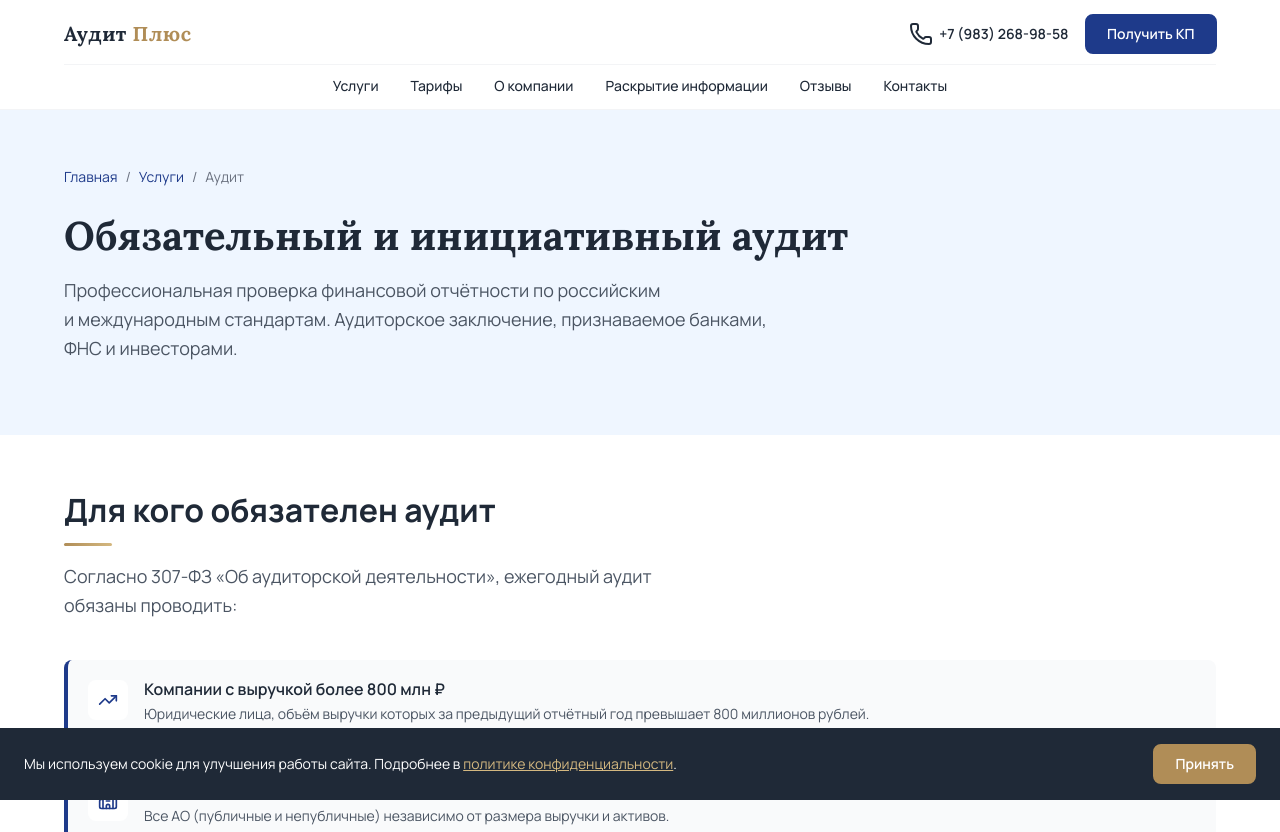
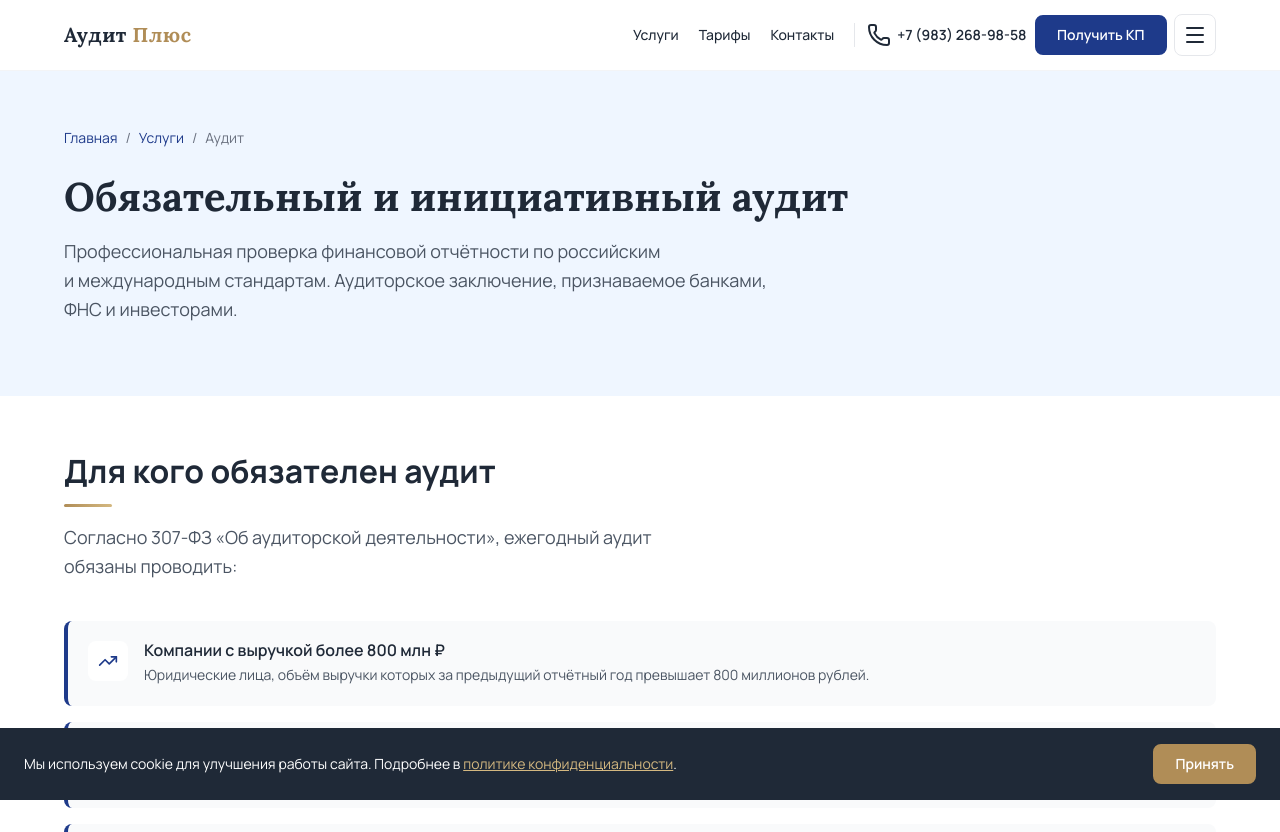
Before and after one commit to ddemidov-issart/demo-site, a plain HTML site: page services/audit.html in a window 1280 px wide. Shown: the top 832 px of the page. Drawn offline with nearby package versions, Linux system fonts and the light colour scheme.

Commit message:
Header: компромиссный вариант — одна строка с 3 ключевыми пунктами + бургер
- Лого (слева) | Услуги Тарифы Контакты | телефон | Получить КП | ☰ (справа)
- О компании, Раскрытие информации, Отзывы — за бургером
- Бургер всегда виден (стилизованная рамка)
- На mobile (<768px): скрываются nav-compact и телефон
- На small (<480px): скрывается кнопка КП
- Вертикальный разделитель между nav и телефоном
- Gold underline hover на пунктах nav-compact
- min-height: 64px (нет CLS)

Co-Authored-By: Claude Opus 4.6 (1M context) <noreply@anthropic.com>

```diff
--- a/shared.js
+++ b/shared.js
@@ -8,27 +8,25 @@
     if (!header) return;
     header.innerHTML = `
     <div class="container">
-      <div class="header-row-1">
-        <a href="${base}index.html" class="logo" aria-label="Аудит Плюс — на главную">Аудит&nbsp;<span>Плюс</span></a>
-        <div class="header-actions">
+      <div class="header-bar">
+        <a href="${base}index.html" class="logo" aria-label="Аудит Плюс — на главную">Аудит <span>Плюс</span></a>
+        <div class="header-right">
+          <nav class="nav-compact" aria-label="Быстрая навигация">
+            <a href="${base}index.html#services">Услуги</a>
+            <a href="${base}tariffs.html">Тарифы</a>
+            <a href="${base}index.html#contacts">Контакты</a>
+          </nav>
+          <div class="nav-separator" aria-hidden="true"></div>
           <a href="tel:+79832689858" class="header-phone" aria-label="Позвонить +7 983 268 98 58">
             <i data-lucide="phone"></i>
-            +7&nbsp;(983)&nbsp;268-98-58
+            +7 (983) 268-98-58
           </a>
-          <a href="${base}index.html#contacts" class="btn btn-primary btn-sm btn-magnetic">Получить&nbsp;КП</a>
+          <a href="${base}index.html#contacts" class="btn btn-primary btn-sm btn-magnetic">Получить КП</a>
           <button class="burger" id="burgerBtn" aria-label="Открыть меню" aria-expanded="false" aria-controls="mobileMenu">
             <i data-lucide="menu"></i>
           </button>
         </div>
       </div>
-      <nav class="nav-desktop" aria-label="Главное меню">
-        <a href="${base}index.html#services">Услуги</a>
-        <a href="${base}tariffs.html">Тарифы</a>
-        <a href="${base}index.html#about">О компании</a>
-        <a href="${base}info.html">Раскрытие информации</a>
-        <a href="${base}index.html#testimonials">Отзывы</a>
-        <a href="${base}index.html#contacts">Контакты</a>
-      </nav>
     </div>`;
   }
 
@@ -44,12 +42,12 @@
     menu.innerHTML = `
       <a href="${base}index.html#services">Услуги</a>
       <a href="${base}tariffs.html">Тарифы</a>
-      <a href="${base}index.html#about">О компании</a>
-      <a href="${base}info.html">Раскрытие информации</a>
+      <a href="${base}index.html#about">О компании</a>
+      <a href="${base}info.html">Раскрытие информации</a>
       <a href="${base}index.html#testimonials">Отзывы</a>
       <a href="${base}index.html#contacts">Контакты</a>
-      <a href="tel:+79832689858">+7 (983) 268-98-58</a>
-      <a href="${base}index.html#contacts" class="btn btn-primary" style="margin-top: 16px;">Получить КП</a>
+      <a href="tel:+79832689858">+7 (983) 268-98-58</a>
+      <a href="${base}index.html#contacts" class="btn btn-primary" style="margin-top: 16px;">Получить КП</a>
     `;
   }
 
@@ -60,8 +58,8 @@
     <div class="container">
       <div class="footer-grid">
         <div class="footer-about">
-          <div class="footer-logo">Аудит&nbsp;<span>Плюс</span></div>
-          <p>Аудиторская компания из Красноярска. Член СРО ААС с 2009 года. Проводим обязательный и инициативный аудит по МСА, ведём бухучёт и налоговый консалтинг.</p>
+          <div class="footer-logo">Аудит <span>Плюс</span></div>
+          <p>Аудиторская компания из Красноярска. Член СРО ААС с 2009 года. Проводим обязательный и инициативный аудит по МСА, ведём бухучёт и налоговый консалтинг.</p>
         </div>
         <div>
           <h4>Услуги</h4>
@@ -75,7 +73,7 @@
         <div>
           <h4>Контакты</h4>
           <ul>
-            <li><a href="tel:+79832689858">+7 (983) 268-98-58</a></li>
+            <li><a href="tel:+79832689858">+7 (983) 268-98-58</a></li>
             <li><a href="mailto:info@auditplyus.ru">info@auditplyus.ru</a></li>
             <li>г. Красноярск, ул. Конституции СССР, 7, оф. 66</li>
             <li>Пн–Пт, 9:00–18:00</li>
@@ -92,12 +90,12 @@
         </div>
       </div>
       <div class="footer-bottom">
-        <div>© 1995–2026 ООО «Аудит Плюс». Все права защищены.</div>
+        <div>© 1995–2026 ООО «Аудит Плюс». Все права защищены.</div>
         <div class="social-row" aria-label="Социальные сети">
-          <a href="https://vk.com/auditplyus" class="social-link" aria-label="Аудит Плюс ВКонтакте">
+          <a href="https://vk.com/auditplyus" class="social-link" aria-label="ВКонтакте">
             <svg viewBox="0 0 24 24" fill="currentColor" aria-hidden="true"><path d="M12.785 16.241s.288-.032.435-.193c.135-.148.131-.425.131-.425s-.019-1.298.585-1.49c.595-.189 1.359 1.259 2.169 1.815.612.42 1.077.328 1.077.328l2.166-.03s1.133-.07.595-.964c-.044-.073-.314-.661-1.612-1.866-1.359-1.262-1.177-1.057.46-3.245.997-1.331 1.395-2.144 1.27-2.493-.118-.332-.853-.244-.853-.244l-2.443.015s-.181-.025-.315.056c-.131.079-.215.262-.215.262s-.386 1.027-.901 1.901c-1.086 1.842-1.521 1.94-1.699 1.825-.413-.266-.31-1.073-.31-1.647 0-1.792.272-2.539-.531-2.731-.266-.064-.461-.106-1.143-.113-.875-.009-1.615.003-2.034.208-.279.137-.494.441-.363.459.162.022.529.099.724.363.252.341.243 1.105.243 1.105s.144 2.108-.336 2.371c-.331.18-.785-.187-1.755-1.86-.496-.857-.871-1.804-.871-1.804s-.072-.176-.201-.27c-.156-.114-.374-.151-.374-.151l-2.322.015s-.349.01-.477.161c-.114.135-.009.412-.009.412s1.818 4.252 3.877 6.397c1.886 1.966 4.028 1.835 4.028 1.835h.971z"/></svg>
           </a>
-          <a href="https://t.me/auditplyus" class="social-link" aria-label="Аудит Плюс в Telegram">
+          <a href="https://t.me/auditplyus" class="social-link" aria-label="Telegram">
             <svg viewBox="0 0 24 24" fill="currentColor" aria-hidden="true"><path d="M9.78 18.65l.28-4.23 7.68-6.92c.34-.31-.07-.46-.52-.19L7.74 13.3 3.64 12c-.88-.25-.89-.86.2-1.3l15.97-6.16c.73-.33 1.43.18 1.15 1.3l-2.72 12.81c-.19.91-.74 1.13-1.5.71L12.6 16.3l-1.99 1.93c-.23.23-.42.42-.83.42z"/></svg>
           </a>
         </div>
@@ -106,7 +104,6 @@
   }
 
   function initSharedUI() {
-    // Burger menu
     const burger = document.getElementById('burgerBtn');
     const mobileMenu = document.getElementById('mobileMenu');
     if (burger && mobileMenu) {
@@ -126,7 +123,6 @@
       });
     }
 
-    // Header shadow on scroll
     const siteHeader = document.getElementById('siteHeader');
     const backToTop = document.getElementById('backToTop');
     if (siteHeader) {
@@ -137,14 +133,12 @@
       }, { passive: true });
     }
 
-    // Back to top
     if (backToTop) {
       backToTop.addEventListener('click', () => {
         window.scrollTo({ top: 0, behavior: 'smooth' });
       });
     }
 
-    // Cookie banner
     const cookieBanner = document.getElementById('cookieBanner');
     const cookieAccept = document.getElementById('cookieAccept');
     if (cookieBanner && cookieAccept) {
@@ -160,13 +154,9 @@
     }
   }
 
-  // Run
   injectHeader();
   injectMobileMenu();
   injectFooter();
-
-  // Re-init lucide icons for injected elements
   if (window.lucide) lucide.createIcons();
-
   initSharedUI();
 })();
--- a/styles.css
+++ b/styles.css
@@ -102,27 +102,26 @@ h1, .display-serif {
   border-radius: 2px;
 }
 
-/* ---- Header layout ---- */
-.header-row-1 {
+/* ---- Header layout (single row, compact nav + burger) ---- */
+.header-bar {
   display: flex;
   align-items: center;
   justify-content: space-between;
-  padding: 14px 0 10px;
+  padding: 14px 0;
+  gap: 16px;
 }
-.header-actions {
+.header-right {
   display: flex;
   align-items: center;
-  gap: 16px;
+  gap: 8px;
 }
-.nav-desktop {
+.nav-compact {
   display: flex;
-  justify-content: center;
-  gap: 32px;
   align-items: center;
-  padding: 10px 0 12px;
-  border-top: 1px solid var(--border-light);
+  gap: 20px;
+  margin-right: 8px;
 }
-.nav-desktop a {
+.nav-compact a {
   color: var(--graphite);
   text-decoration: none;
   font-weight: 500;
@@ -131,8 +130,8 @@ h1, .display-serif {
   white-space: nowrap;
   position: relative;
 }
-.nav-desktop a:hover { color: var(--primary); }
-.nav-desktop a::after {
+.nav-compact a:hover { color: var(--primary); }
+.nav-compact a::after {
   content: '';
   position: absolute;
   bottom: -4px;
@@ -142,7 +141,13 @@ h1, .display-serif {
   transform: scaleX(0);
   transition: transform var(--transition-base);
 }
-.nav-desktop a:hover::after { transform: scaleX(1); }
+.nav-compact a:hover::after { transform: scaleX(1); }
+.nav-separator {
+  width: 1px;
+  height: 24px;
+  background: var(--border);
+  margin: 0 4px;
+}
 .header-phone {
   color: var(--graphite);
   text-decoration: none;
@@ -155,19 +160,26 @@ h1, .display-serif {
 }
 .header-phone:hover { color: var(--primary); }
 .burger {
-  display: none;
+  display: inline-flex;
   background: none;
-  border: none;
+  border: 1px solid var(--border);
+  border-radius: var(--radius-md);
   cursor: pointer;
   padding: 8px;
   color: var(--graphite);
+  transition: all var(--transition-fast);
 }
-@media (max-width: 1024px) {
-  .nav-desktop { display: none; }
-  .burger { display: inline-flex; }
+.burger:hover {
+  border-color: var(--primary);
+  color: var(--primary);
 }
-@media (max-width: 640px) {
-  .header-actions .btn { display: none; }
+@media (max-width: 768px) {
+  .nav-compact { display: none; }
+  .nav-separator { display: none; }
+  .header-phone { display: none; }
+}
+@media (max-width: 480px) {
+  .header-right .btn { display: none; }
 }
 
 /* ---- Logo ---- */
@@ -510,10 +522,7 @@ textarea.form-input { resize: vertical; min-height: 120px; }
   backdrop-filter: blur(8px);
   border-bottom: 1px solid var(--border-light);
   transition: box-shadow var(--transition-base);
-  min-height: 110px;
-}
-@media (max-width: 1024px) {
-  .site-header { min-height: 64px; }
+  min-height: 64px;
 }
 .site-header.scrolled {
   box-shadow: var(--shadow-md);
```
